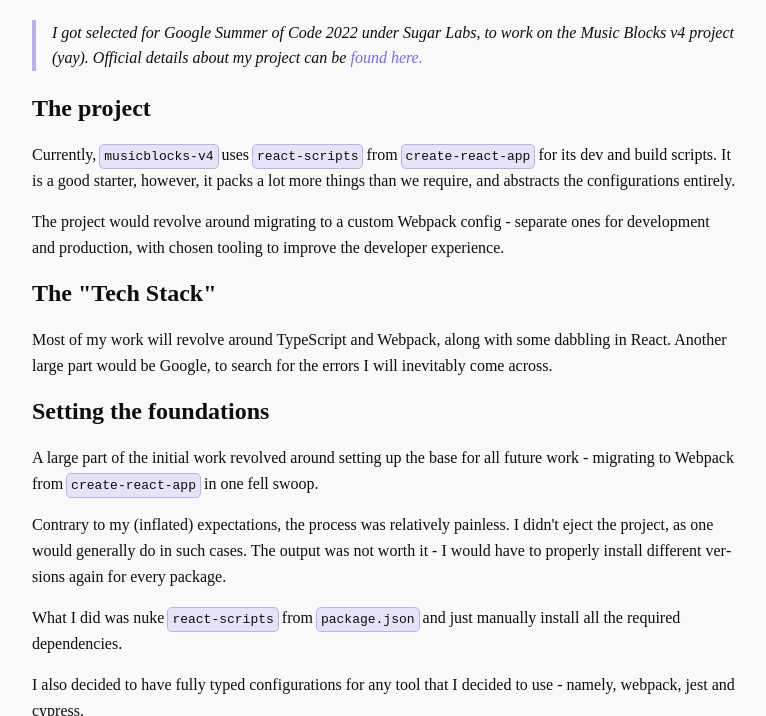
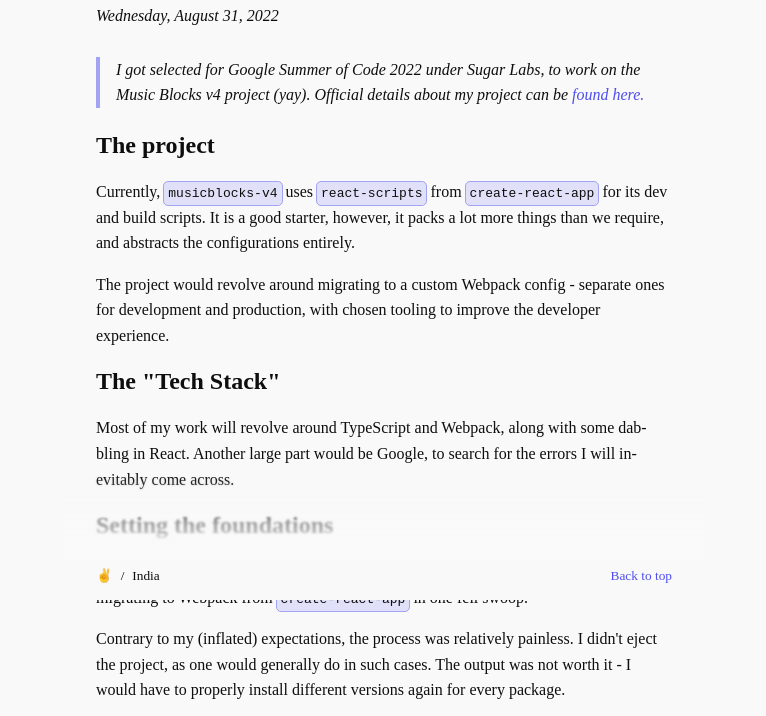
Before and after one commit to sadn1ck/sadn1ck, an Eleventy site: page blogs/gsoc.md in a window 1280 px wide. Shown: the part 200-916 px from the top of the page, without its empty margins (256-1022 px from the left). Built offline with nearby package versions, Linux system fonts and the light colour scheme; Eleventy itself is replaced by a stand-in of ours; files that its build step writes are made by us from their sources; a web font is replaced by a local one.

Commit message:
footer, blur, styles
Signed-off-by: Anik Das <anikdas0811@gmail.com>

```diff
--- a/_includes/layout.html
+++ b/_includes/layout.html
@@ -5,6 +5,7 @@
     -webkit-font-smoothing: antialiased;
     -moz-osx-font-smoothing: grayscale;
   "
+  data-blog="{{page.url | isBlog}}"
 >
   <head>
     <meta charset="UTF-8" />
@@ -48,7 +49,7 @@
             >anikd.com</a
           >
           <span role="separator">/</span>
-          <a href="https://github.com/sadn1ck">Github</a>
+          <a href="https://github.com/sadn1ck">GitHub</a>
           <span role="separator">/</span>
           <a href="https://twitter.com/__sadn1ck__">Twitter</a>
           <span role="separator">/</span>
@@ -87,10 +88,15 @@
       {% endif %}
       <!--  -->
       <section style="margin-top: 2rem">{{ content }}</section>
+      <footer
+        class="footer"
+        style="display: flex; gap: 8px; align-items: center"
+      >
+        <span>✌️</span>
+        <span role="separator">/</span>
+        <span> India </span>
+        <a href="#" id="backtotop">Back to top</a>
+      </footer>
     </main>
-
-    <footer style="padding: 0 0 2rem 0; margin: auto 0 0 auto">
-      GMT +5:30
-    </footer>
   </body>
 </html>
--- a/package.json
+++ b/package.json
@@ -12,6 +12,8 @@
   "dependencies": {
     "@11ty/eleventy": "^2.0.1",
     "@quasibit/eleventy-plugin-sitemap": "^2.2.0",
-    "shiki": "^1.3.0"
+    "markdown-it": "^14.1.0",
+    "markdown-it-anchor": "^9.0.1",
+    "shiki": "^1.6.0"
   }
 }
--- a/styles/custom.css
+++ b/styles/custom.css
@@ -1,4 +1,3 @@
-/* latin-ext */
 @font-face {
   font-family: "Public Sans";
   font-style: normal;
@@ -9,7 +8,6 @@
   unicode-range: U+0100-02AF, U+0304, U+0308, U+0329, U+1E00-1E9F, U+1EF2-1EFF,
     U+2020, U+20A0-20AB, U+20AD-20C0, U+2113, U+2C60-2C7F, U+A720-A7FF;
 }
-/* latin */
 @font-face {
   font-family: "Public Sans";
   font-style: normal;
@@ -26,16 +24,17 @@
   box-sizing: border-box;
 }
 :root {
-  --accent-color: 123, 104, 238;
+  --accent-color: 79, 79, 238;
   --text: 14, 14, 14;
   --bg: 249, 249, 249;
+  --content-width: 640px;
   --monospace-font: "Fira Code", monospace;
   --body-font: "Public Sans";
 }
 
 @media (prefers-color-scheme: dark) {
   :root {
-    --accent-color: 106, 90, 205;
+    --accent-color: 117, 117, 205;
     --text: 220, 220, 220;
     --bg: 14, 14, 14;
   }
@@ -50,6 +49,9 @@
   accent-color: rgb(var(--accent-color));
   color: rgb(var(--text));
   background-color: rgb(var(--bg));
+  height: 100vh;
+  overflow-y: scroll;
+  scroll-padding-bottom: 16px;
 }
 
 @media (prefers-reduced-motion: no-preference) {
@@ -69,7 +71,7 @@
 
 body {
   padding: 2rem 2rem;
-  max-width: 768px;
+  max-width: var(--content-width);
   min-height: 100vh;
   overflow-x: hidden;
   margin: 0 auto !important;
@@ -105,9 +107,6 @@
   display: block;
 }
 
-footer {
-  font-variant-numeric: tabular-nums lining-nums;
-}
 a {
   color: rgb(var(--accent-color));
   text-decoration: none;
@@ -135,7 +134,7 @@
   padding: 1rem;
   border-radius: 4px;
   &:focus {
-    outline: 1px solid rgb(var(--accent-color));
+    outline: none;
   }
 }
 
@@ -149,17 +148,20 @@
 .blog-list {
   display: flex;
   flex-direction: column;
-  gap: 1rem;
+}
+
+.blog-list .title {
+  font-weight: 600;
 }
 
 .blog-list a {
-  border-bottom: 1px solid rgba(var(--accent-color), 0.15);
+  border-bottom: 1px solid rgba(var(--accent-color), 0.1);
   color: rgba(var(--text), 1);
   text-decoration: none;
-  padding-bottom: 0.5rem;
   display: flex;
   justify-content: space-between;
   align-items: center;
+  padding: 1rem 0;
 }
 
 @media screen and (max-width: 500px) {
@@ -169,10 +171,52 @@
 }
 .blog-list a .date {
   font-size: small;
+  font-family: var(--monospace-font);
 }
 
 .blog-list a:hover {
   border-bottom: 1px solid rgba(var(--accent-color), 0.4);
+}
+
+main:nth-last-child(1) {
+  margin-bottom: 6rem;
+}
+
+.footer #backtotop {
+  margin-left: auto;
+}
+[data-blog="false"] #backtotop {
+  opacity: 0;
+}
+[data-blog="true"] #backtotop {
+  opacity: 1;
+}
+
+.footer {
+  font-size: smaller;
+  padding: 0 2rem 0 2rem;
+  position: fixed;
+  left: 50%;
+  transform: translateX(-50%);
+  bottom: 0;
+  width: min(100vw, var(--content-width));
+  height: 3rem;
+  display: flex;
+  align-items: center;
+  background-color: rgb(var(--bg));
+}
+.footer::before {
+  content: "";
+  position: fixed;
+  pointer-events: none;
+  bottom: calc(3rem - 2px);
+  left: 0;
+  height: 5rem;
+  width: 100%;
+  backdrop-filter: blur(1px);
+  background: linear-gradient(to bottom, transparent, rgb(var(--bg)));
+  -webkit-mask-image: linear-gradient(to top, rgb(var(--bg)) 40%, transparent);
+  mask-image: linear-gradient(to top, rgb(var(--bg)) 40%, transparent);
 }
 
 .shiki {
```
Also changed, not shown: index.md (+1 -1 lines), .eleventy.js, 1 other file.
